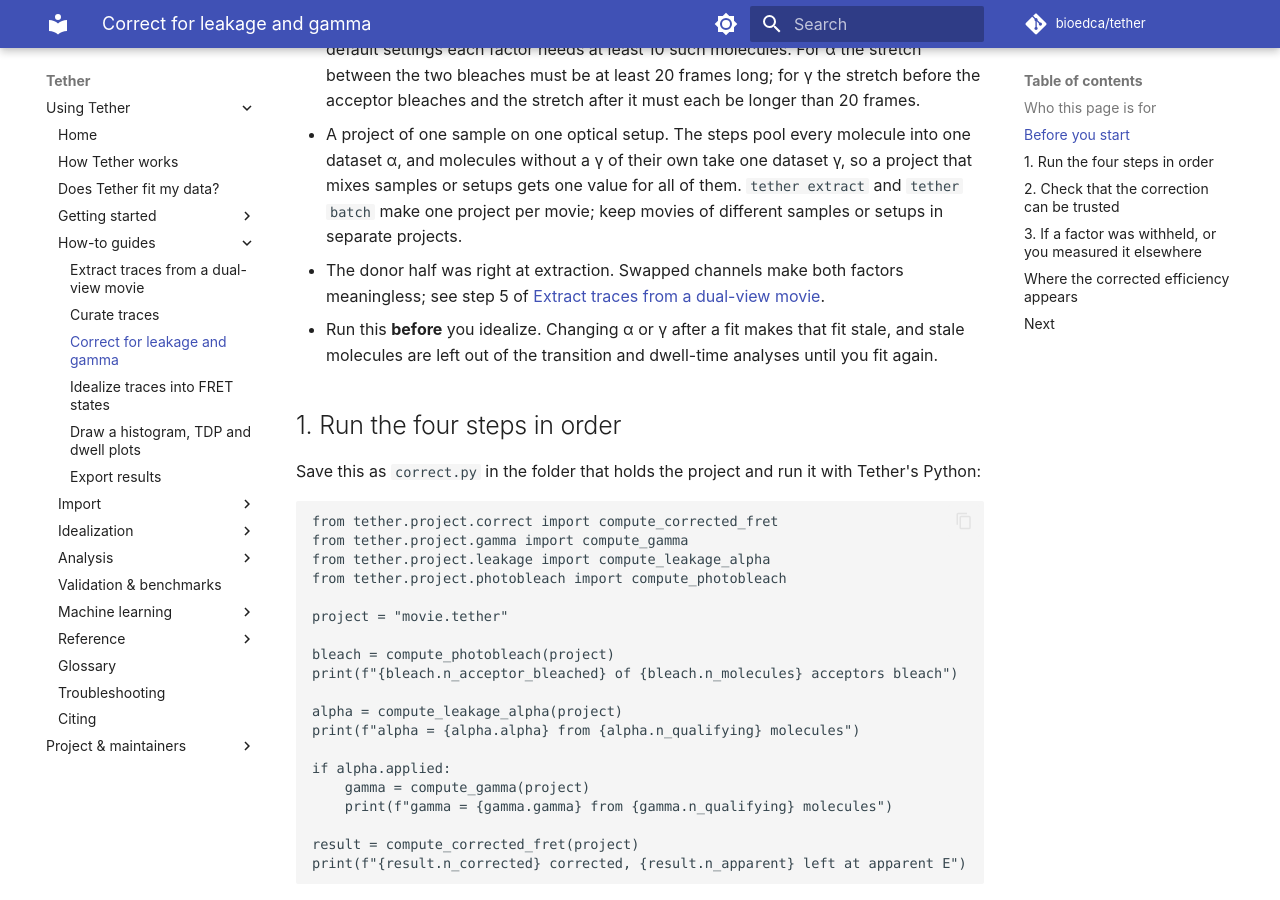
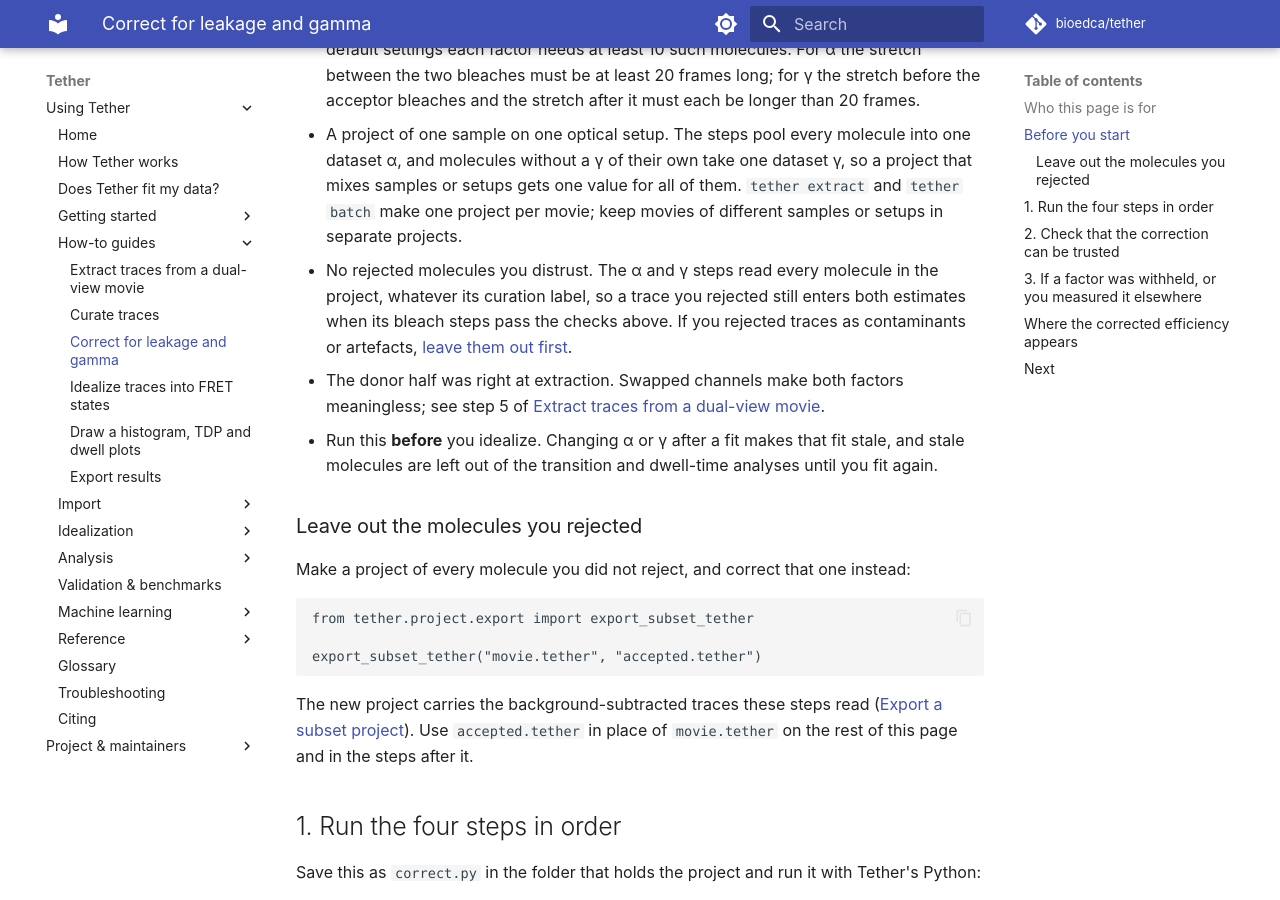
Before and after one commit to bioedca/tether, an MkDocs documentation site: the page built from docs/how-to/apply-corrections.md, in a window 1280 px wide and 900 px high, scrolled down 793 px. Built offline with MkDocs 1.6.1 and Material for MkDocs 9.7.7, drawn with Linux system fonts in a browser that asks for light colours; comment, search, counter and statistics services are not loaded; the version menu is left out.

Commit message:
docs(how-to): bootstrap CI histogram, rejected traces in corrections, per-run dwell names
Answers the Codex round-5 findings on #541: the analyze script draws the
histogram with its bootstrap confidence band (PRD UC5), the corrections page
says alpha and gamma read rejected molecules and shows how to leave them out,
and per-frame-time dwell runs get their own file names.

Refs #177

````diff
--- a/docs/how-to/apply-corrections.md
+++ b/docs/how-to/apply-corrections.md
@@ -31,10 +31,29 @@
   mixes samples or setups gets one value for all of them. `tether extract` and
   `tether batch` make one project per movie; keep movies of different samples or setups
   in separate projects.
+- No rejected molecules you distrust. The α and γ steps read every molecule in the project,
+  whatever its curation label, so a trace you rejected still enters both estimates when its
+  bleach steps pass the checks above. If you rejected traces as contaminants or artefacts,
+  [leave them out first](#leave-out-the-molecules-you-rejected).
 - The donor half was right at extraction. Swapped channels make both factors meaningless; see
   step 5 of [Extract traces from a dual-view movie](extract-traces.md#5-check-that-it-worked).
 - Run this **before** you idealize. Changing α or γ after a fit makes that fit stale, and stale
   molecules are left out of the transition and dwell-time analyses until you fit again.
+
+### Leave out the molecules you rejected
+
+Make a project of every molecule you did not reject, and correct that one instead:
+
+```python
+from tether.project.export import export_subset_tether
+
+export_subset_tether("movie.tether", "accepted.tether")
+```
+
+The new project carries the background-subtracted traces these steps read
+([Export a subset project](export-results.md#export-a-subset-project)). Use
+`accepted.tether` in place of `movie.tether` on the rest of this page and in the steps
+after it.
 
 ## 1. Run the four steps in order
 
````
Also changed, not shown: docs/how-to/analyze.md (+14 -4 lines), docs/reference/parameters.md (+3 -3 lines), 1 other file.
